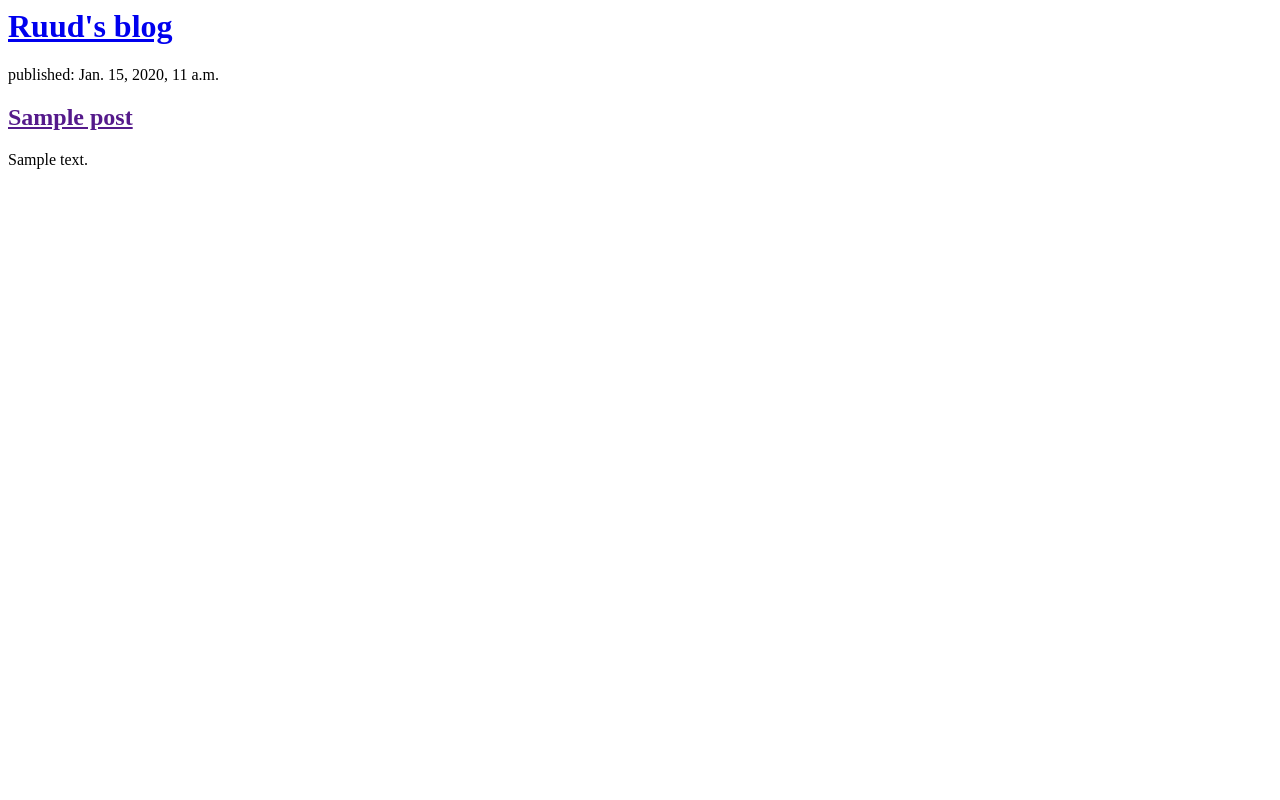
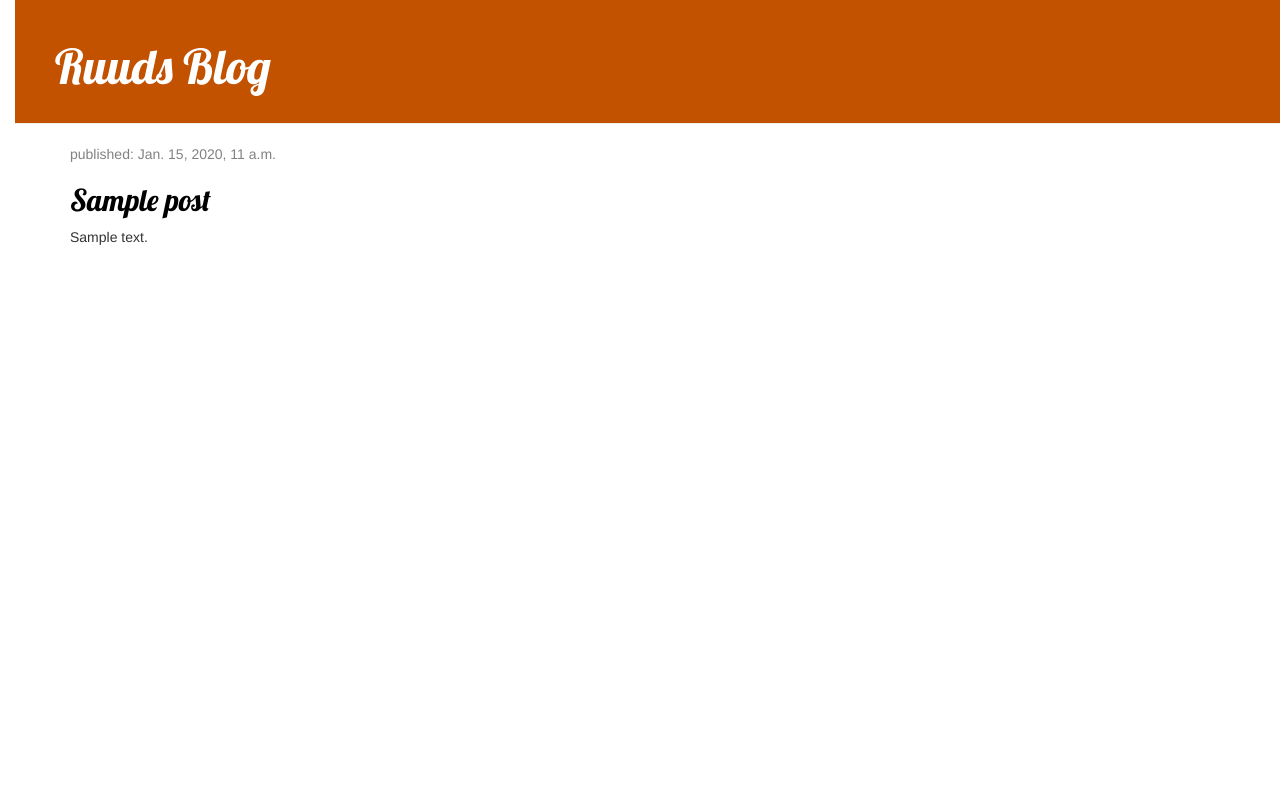
Before and after one commit to RuudKapteijn/django-blog, a Django app: template blog/templates/blog/post_list.html in a window 1280 px wide. Run offline with Django 3.2, Linux system fonts and the light colour scheme; the template is opened without the code that fills it: values that come from a table or form of the project are taken from there, others are empty; tables that the repository leaves empty hold one stand-in row (values such as "Sample post"); some libraries are stand-ins or nearby versions.

Commit message:
Added css.

```diff
--- /dev/null
+++ b/blog/static/css/blog.css
@@ -0,0 +1,55 @@
+h1 a, h2 a {
+    color: #C25100;
+    font-family: 'Lobster';
+}
+
+body {
+    padding-left: 15px;
+}
+
+.page-header {
+    background-color: #C25100;
+    margin-top: 0;
+    padding: 20px 20px 20px 40px;
+}
+
+.page-header h1, .page-header h1 a, .page-header h1 a:visited, .page-header h1 a:active {
+    color: #ffffff;
+    font-size: 36pt;
+    text-decoration: none;
+}
+
+.content {
+    margin-left: 40px;
+}
+
+h1, h2, h3, h4 {
+    font-family: 'Lobster', cursive;
+}
+
+.date {
+    color: #828282;
+}
+
+.save {
+    float: right;
+}
+
+.post-form textarea, .post-form input {
+    width: 100%;
+}
+
+.top-menu, .top-menu:hover, .top-menu:visited {
+    color: #ffffff;
+    float: right;
+    font-size: 26pt;
+    margin-right: 20px;
+}
+
+.post {
+    margin-bottom: 70px;
+}
+
+.post h2 a, .post h2 a:visited {
+    color: #000000;
+}
--- a/blog/templates/blog/post_list.html
+++ b/blog/templates/blog/post_list.html
@@ -1,17 +1,31 @@
+{% load static %}
 <html>
     <head>
-    <title>Ruud's blog</title>
+        <title>Ruuds blog</title>
+        <link rel="stylesheet" href="//maxcdn.bootstrapcdn.com/bootstrap/3.2.0/css/bootstrap.min.css">
+        <link rel="stylesheet" href="//maxcdn.bootstrapcdn.com/bootstrap/3.2.0/css/bootstrap-theme.min.css">
+        <link href="//fonts.googleapis.com/css?family=Lobster&subset=latin,latin-ext" rel="stylesheet" type="text/css">
+        <link rel="stylesheet" href="{% static 'css/blog.css' %}">
     </head>
     <body>
-    <div>
-        <h1><a href="/">Ruud's blog</a></h1>
+        <div class="page-header">
+            <h1><a href="/">Ruuds Blog</a></h1>
         </div>
+
+        <div class="content container">
+            <div class="row">
+                <div class="col-md-8">
                     {% for post in posts %}
-    <div>
+                        <div class="post">
+                            <div class="date">
                                 <p>published: {{ post.published_date }}</p>
+                            </div>
                             <h2><a href="">{{ post.title }}</a></h2>
                             <p>{{ post.text|linebreaksbr }}</p>
                         </div>
                     {% endfor %}
+                </div>
+            </div>
+        </div>
     </body>
 </html>
```
Lines whose indentation alone changed are shown as unchanged.
